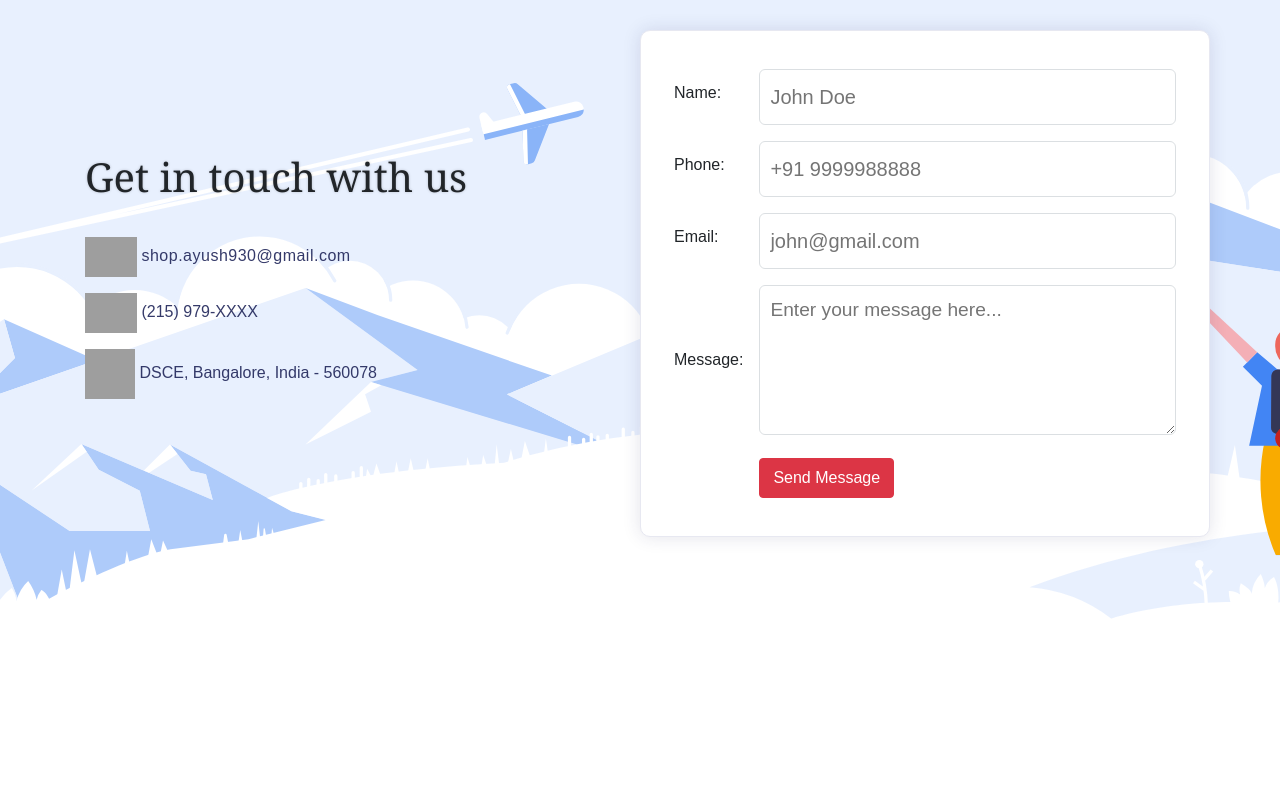
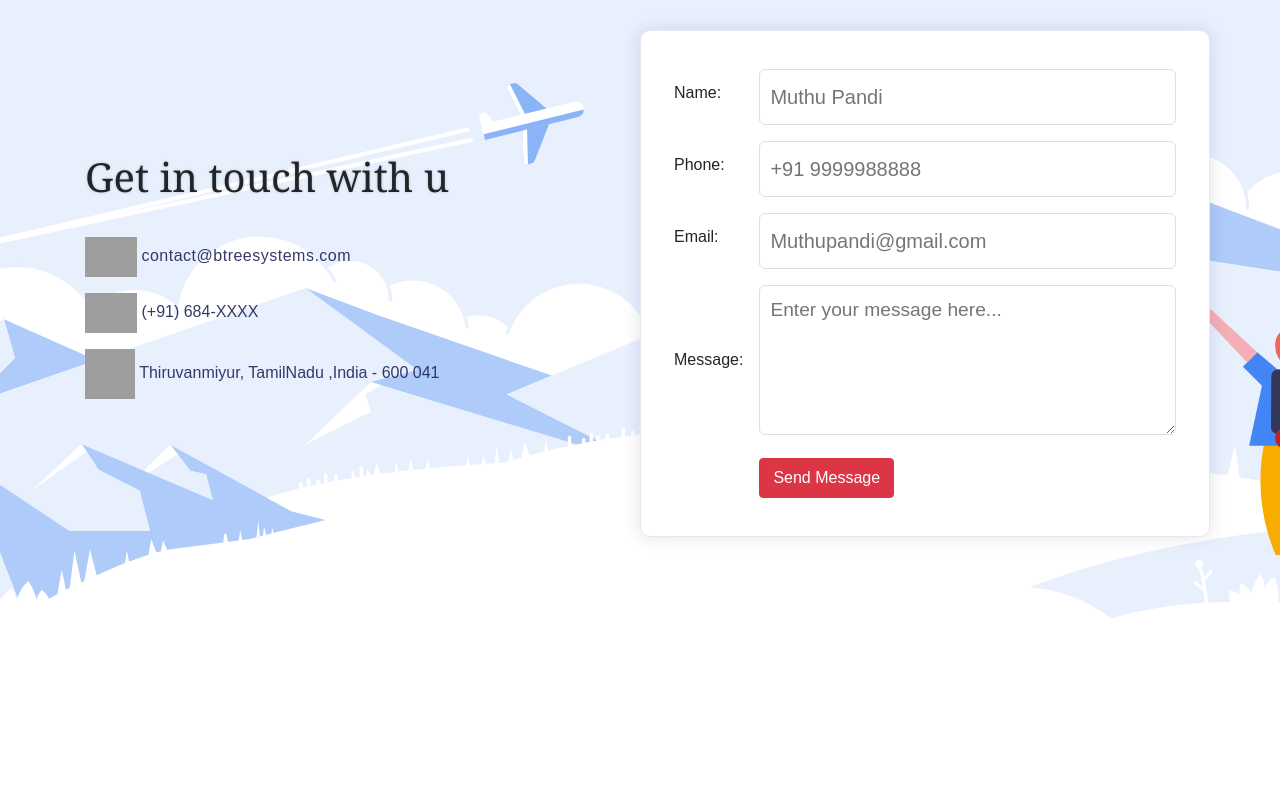
Before and after one commit to varun-FSDeveloper/BTreeFlight, a Django app: page /contact in a window 1280 px wide. Shown: the part 70-869 px from the top of the page. Run offline with Django 3.2, Linux system fonts and the light colour scheme; some libraries are stand-ins or nearby versions; some web fonts are replaced; grey boxes are pictures that could not be loaded.

Commit message:
update to git

```diff
--- a/flight/templates/flight/contact.html
+++ b/flight/templates/flight/contact.html
@@ -13,7 +13,7 @@
           <div class="row">
               <div class="col-md-6 top-left-section">
                 <div class="section-heading">
-                    <h1>Get in touch with us</h1>
+                    <h1>Get in touch with u</h1>
                     <div class="line-dec"></div>
                 </div>
                 <div class="row-fluid-wrapper row-depth-1 row-number-3 section-1-column-1-row-1-margin dnd-row">
@@ -29,7 +29,7 @@
                                         <img class="elements-ci__image_section-1-module-3" src="https://www.peoplemetrics.com/hubfs/Website/email_1-blue-bottom.svg" alt="email" loading="" width="52" height="40">
                                       </a>
                                     <a href="mailto:shop.ayush930@gmail.com" class="elements-btns-text--styles_section-1-module-3" style="color: #74828c; letter-spacing:.5px;">
-                                      shop.ayush930@gmail.com
+                                      contact@btreesystems.com
                                     </a>
                                   </span>
                                 </div>
@@ -41,7 +41,7 @@
                                             <img class="elements-ci__image_section-1-module-3" src="https://www.peoplemetrics.com/hubfs/Website/phone_1-blue-bottom.svg" alt="phone" loading="" width="52" height="40">
                                           </a>
                                     <a href="tel:#" class="elements-btns-text--styles_section-1-module-3" style="color: #74828c;">
-                                      (215) 979-XXXX
+                                      (+91) 684-XXXX
                                     </a>
                                   </span>
                                 </div>
@@ -53,7 +53,7 @@
                                             <img class="elements-ci__image_section-1-module-3" src="https://www.peoplemetrics.com/hubfs/Website/pin-blue-bottom.svg" alt="address" loading="" width="50" height="50">
                                           </a>
                                     <a href="https://g.page/DSCENGG?share" class="elements-btns-text--styles_section-1-module-3" style="color: #74828c;">
-                                      DSCE, Bangalore, India - 560078
+                                      Thiruvanmiyur, TamilNadu ,India - 600 041
                                     </a>
                                   </span>
                                 </div>
@@ -82,7 +82,7 @@
                     <tr> <td>
                     <label for="Name">Name:</label>
                     </td> <td>
-                    <input name="Name" type="text" maxlength="60"  autocomplete="off" placeholder="John Doe" required>
+                    <input name="Name" type="text" maxlength="60"  autocomplete="off" placeholder="Muthu Pandi" required>
                     </td> </tr> <tr> <td>
                     <label for="PhoneNumber">Phone:</label>
                     </td> <td>
@@ -90,7 +90,7 @@
                     </td> </tr> <tr> <td>
                     <label for="FromEmailAddress">Email:</label>
                     </td> <td>
-                    <input name="FromEmailAddress" type="email" maxlength="90"  autocomplete="off" placeholder="john@gmail.com" required>
+                    <input name="FromEmailAddress" type="email" maxlength="90"  autocomplete="off" placeholder="Muthupandi@gmail.com" required>
                     </td> </tr> <tr> <td>
                     <label for="Comments">Message:</label>
                     </td> <td>
```
